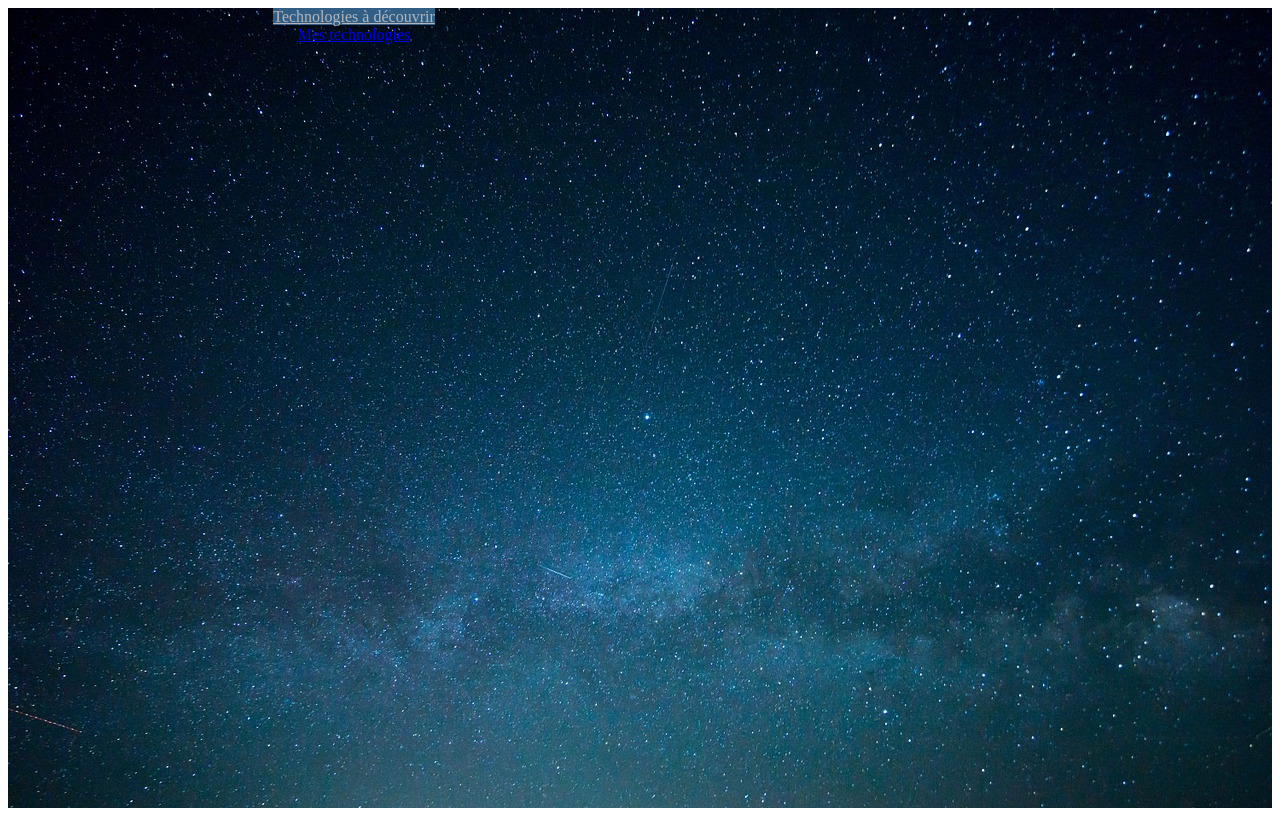
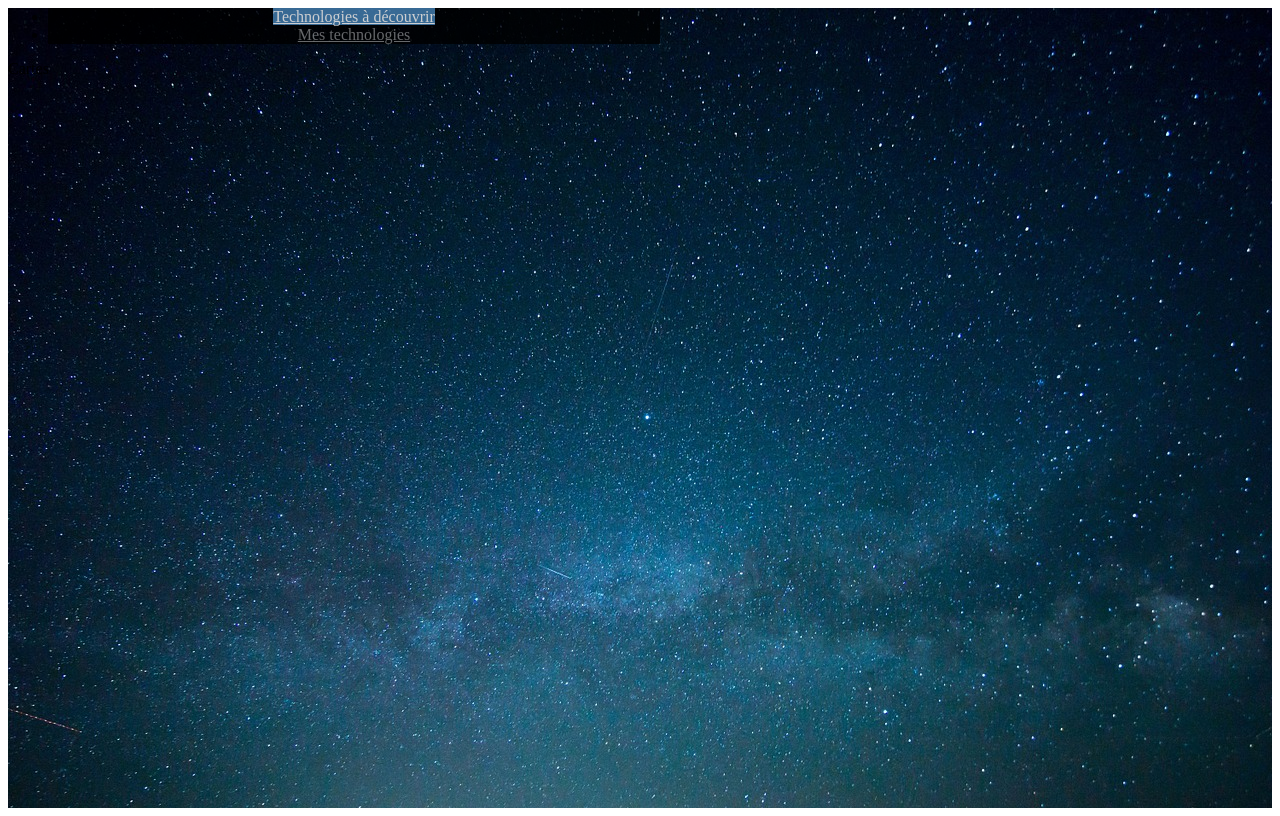
Before and after one commit to AudreySerna/Rearth_PoleRecherche, a website: page app/accueil/accueil.template.html in a window 1280 px wide. Drawn offline with Linux system fonts and the light colour scheme; files that its build step writes are made by us from their sources; files whose address does not match are found by name.

Commit message:
tabs design ok

```diff
--- a/app/accueil/accueil.template.css
+++ b/app/accueil/accueil.template.css
@@ -3,15 +3,24 @@
     height: 100vh;
 }
 
+.techs-tabs > li > a {
+    color: grey;
+}
+
+.techs-tabs > li.active > a {
+    color: white;
+}
+
+/* change bootstrap default color for tabs */
 .techs-tabs > li.active > a,
 .techs-tabs > li.active > a:hover,
 .techs-tabs > li.active > a:focus {
-    color: white;
     background-color: steelblue;
-    opacity:0.7;
 }
 
 .techs-tabs li {
     width: 50%;
     text-align: center;
+    background-color: black;
+    opacity:0.8;
 }
--- a/app/accueil/accueil.template.html
+++ b/app/accueil/accueil.template.html
@@ -8,8 +8,8 @@
         <div class="col-sm-9 technologies-bg">
             <div class="row">
                 <ul class="nav nav-tabs techs-tabs">
-                    <li role="to-discover" class="active"><a href="#">Technologies à découvrir</a></li>
-                    <li role="my-techs"><a href="#">Mes technologies</a></li>
+                    <li role="presentation" class="active"><a href="#">Technologies à découvrir</a></li>
+                    <li role="presentation"><a href="#">Mes technologies</a></li>
                 </ul>
             </div>
             <div class="row">
```
